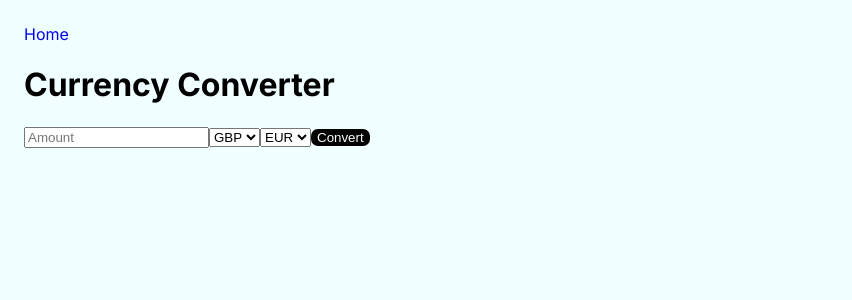
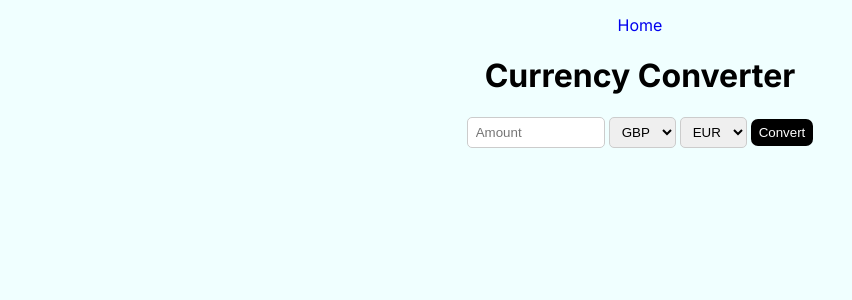
Before and after one commit to uk030621/fetchstockv2, a Next.js app: page /currency in a window 1280 px wide. Shown: the top 300 px of the page, without its empty margins (0-852 px from the left). Built offline with nearby package versions, Linux system fonts and the light colour scheme.

Commit message:
Removed exit button and formatted converter

```diff
--- a/app/currency/page.js
+++ b/app/currency/page.js
@@ -26,11 +26,11 @@ export default function CurrencyConverter() {
   };
 
   return (
-    <div style={{ padding: '1rem' }}>
+    <div style={{ textAlign: 'center', marginTop: '15px' }}>
       <Link className="home-link" href = "/">Home</Link>
       <h1 className='currency-converter-heading'>Currency Converter</h1>
       <form onSubmit={handleConvert}>
-        <input className='input'
+        <input className='currency-input'
           type="number"
           value={amount}
           onChange={(e) => setAmount(e.target.value)}
@@ -55,7 +55,7 @@ export default function CurrencyConverter() {
           <option value="GBP">GBP</option>
           {/* Add more currencies if needed */}
         </select>
-        <button className='selector' type="submit">Convert</button>
+        <button className='convert-button' type="submit">Convert</button>
       </form>
 
       {result && (
--- a/app/globals.css
+++ b/app/globals.css
@@ -7,6 +7,25 @@ body{
 .currency-link{
   text-decoration: none;
   margin-left: 10px;
+}
+
+.currency-input{
+  padding: 7px 8px;
+  width: 120px;
+  border-radius: 5px;
+  border: 1px solid #ccc; /* Set a consistent border color */
+}
+
+.selector{
+  padding: 6px 8px;
+  margin-left: 4px;
+  border-radius: 5px;
+  border: 1px solid #ccc; /* Set a consistent border color */
+}
+
+.convert-button{
+  padding: 6px 8px;
+  margin-left: 4px;
 }
 
 .currency-link:hover{
```
Also changed, not shown: app/page.js (+9 -8 lines).
